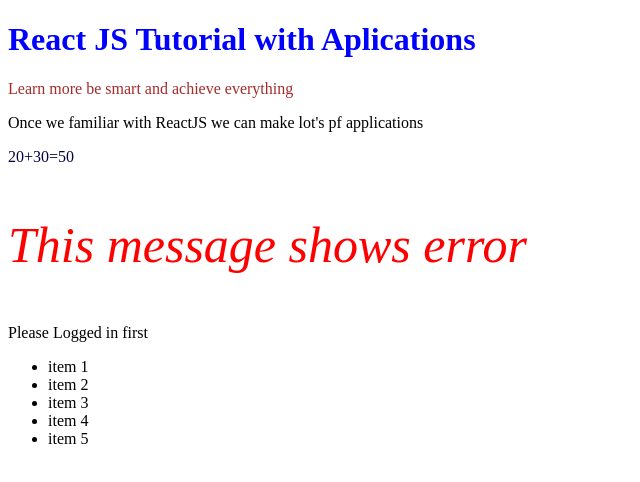
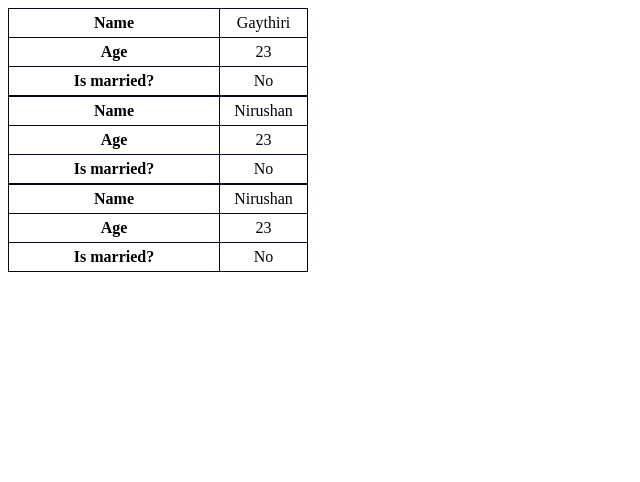
Before and after one commit to Gayathiri-Jeyananthan/React-App, a React (Create React App) app: page / in a window 1280 px wide. Shown: the top 482 px of the page, without its empty margins (0-640 px from the left). Built offline with nearby package versions, Linux system fonts and the light colour scheme.

Commit message:
Simple table added  on June 2nd

```diff
--- a/src/App.js
+++ b/src/App.js
@@ -1,11 +1,16 @@
 // import { LearnComponents } from "./components/LearnComponents";
-import { Header } from "./components/Header";
+// import { Header } from "./components/Header";
+import { Student } from  "./components/Student";
 
 
 function App() {
   return (
     <>
-      <Header/>
+    < Student name='Gaythiri' age={23} isMarried={false}/>
+    < Student name='Nirushan' age={23} isMarried={false}/>
+    < Student name='Nirushan' age={23} isMarried={false}/>
+
+      {/* <Header/> */}
       {/* <div className="App">
       Gayathiri Jeyananthan
     </div>
--- /dev/null
+++ b/src/components/Student.js
@@ -0,0 +1,24 @@
+export const Student = (props) => {
+  return (
+    <div className="student">
+      <table>
+        <tbody>
+          <tr>
+            <th>Name</th>
+            <td>{props.name}</td>
+          </tr>
+          <tr>
+            <th>Age</th>
+            <td>{props.age}</td>
+          </tr>
+          <tr>
+            <th>Is married?</th>
+            <td>{props.isMarried ? "Yes" : "No"}</td>
+          </tr>
+        </tbody>
+      </table>
+    </div>
+  );
+};
+
+export default Student;
--- a/src/index.css
+++ b/src/index.css
@@ -13,3 +13,20 @@
 .error{
   color:red;
 }
+
+.student table{
+border:1px solid #0b0223;
+border-collapse:collapse;
+width:300px;
+}
+
+.student table td,
+.student table th{
+  text-align: center;
+  border:1px solid #0b0223;
+  padding:5px
+}
+
+.student table th{
+  width:200px;
+}
```
